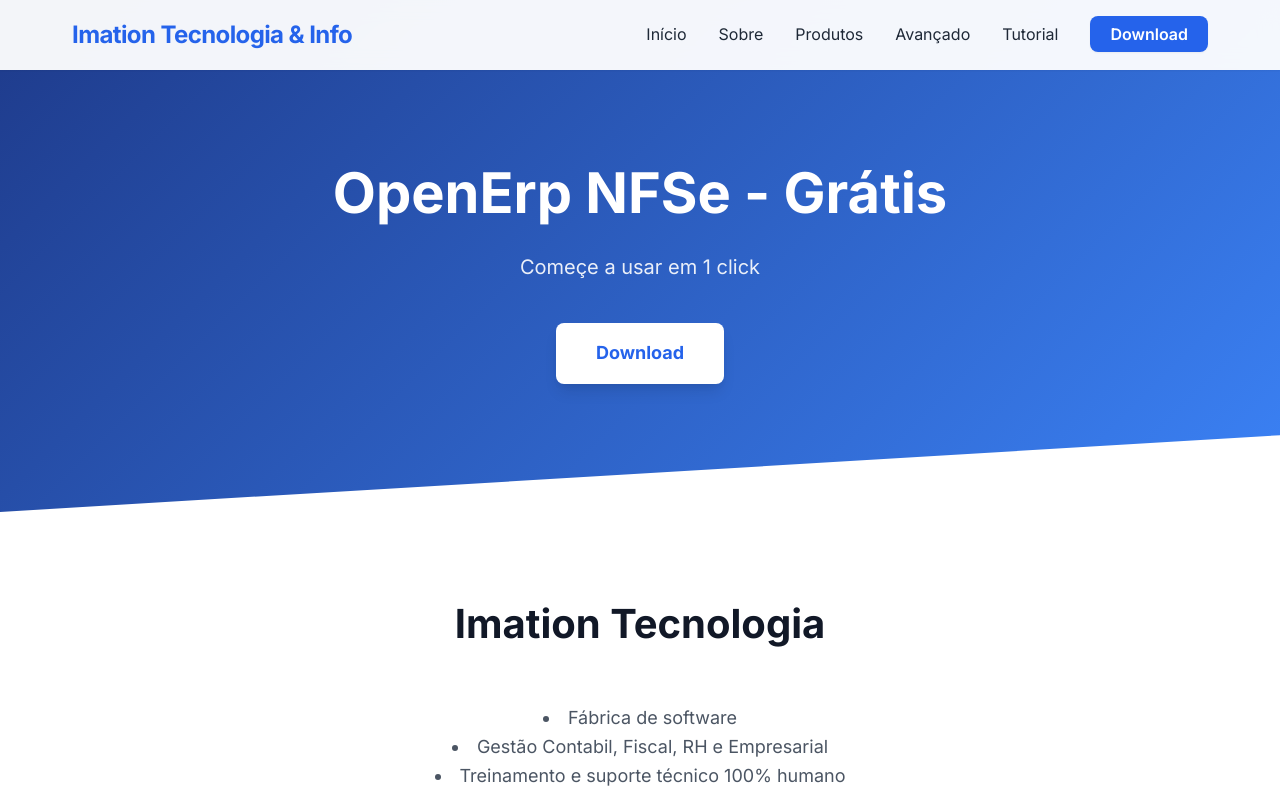
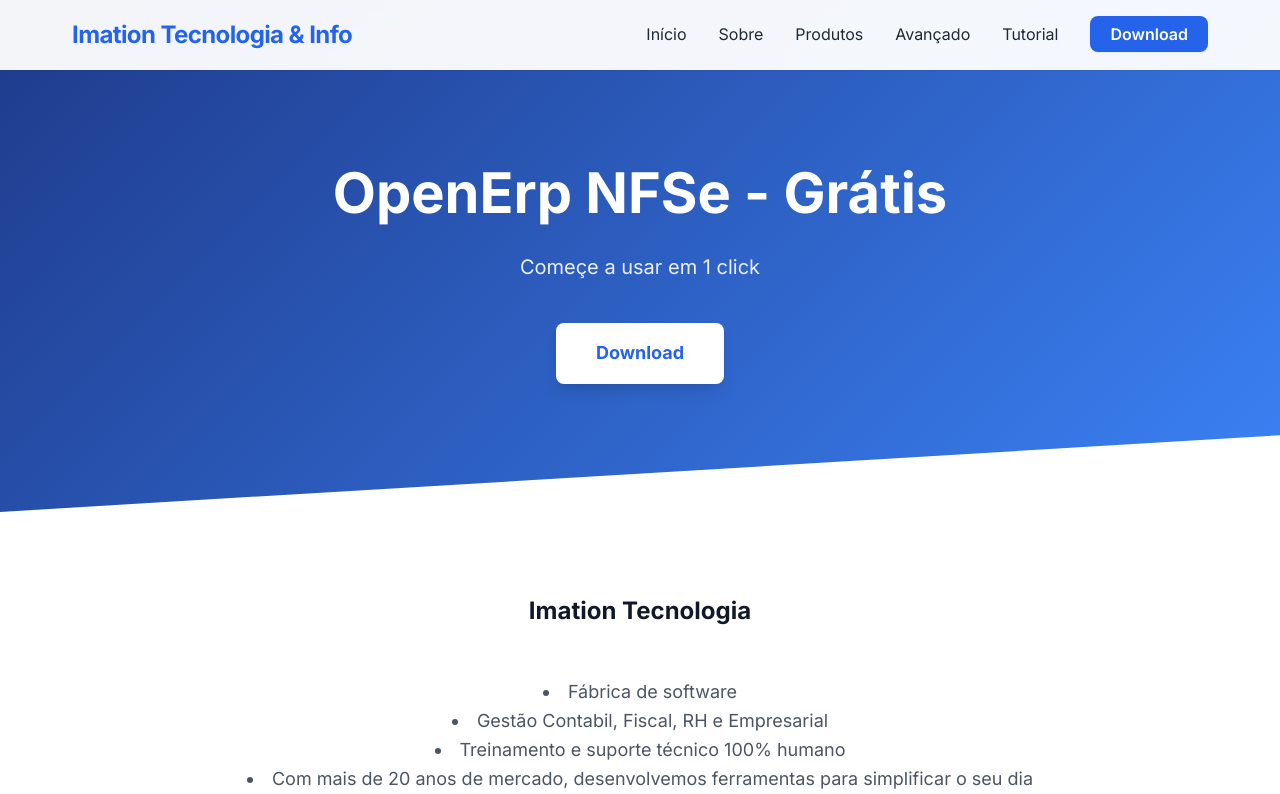
Before and after one commit to imation-gyn/imation-gyn.github.io, a React (Vite) app: page / in a window 1280 px wide. Shown: the top 794 px of the page. Built offline with nearby package versions, Linux system fonts and the light colour scheme.

Commit message:
Atualiza Tutorial, Detelhes de uso

```diff
--- a/src/index.css
+++ b/src/index.css
@@ -52,7 +52,6 @@
 }
 
 .section-title {
-  font-size: 2.5rem;
   font-weight: 700;
   text-align: center;
   margin-bottom: 3rem;
```
